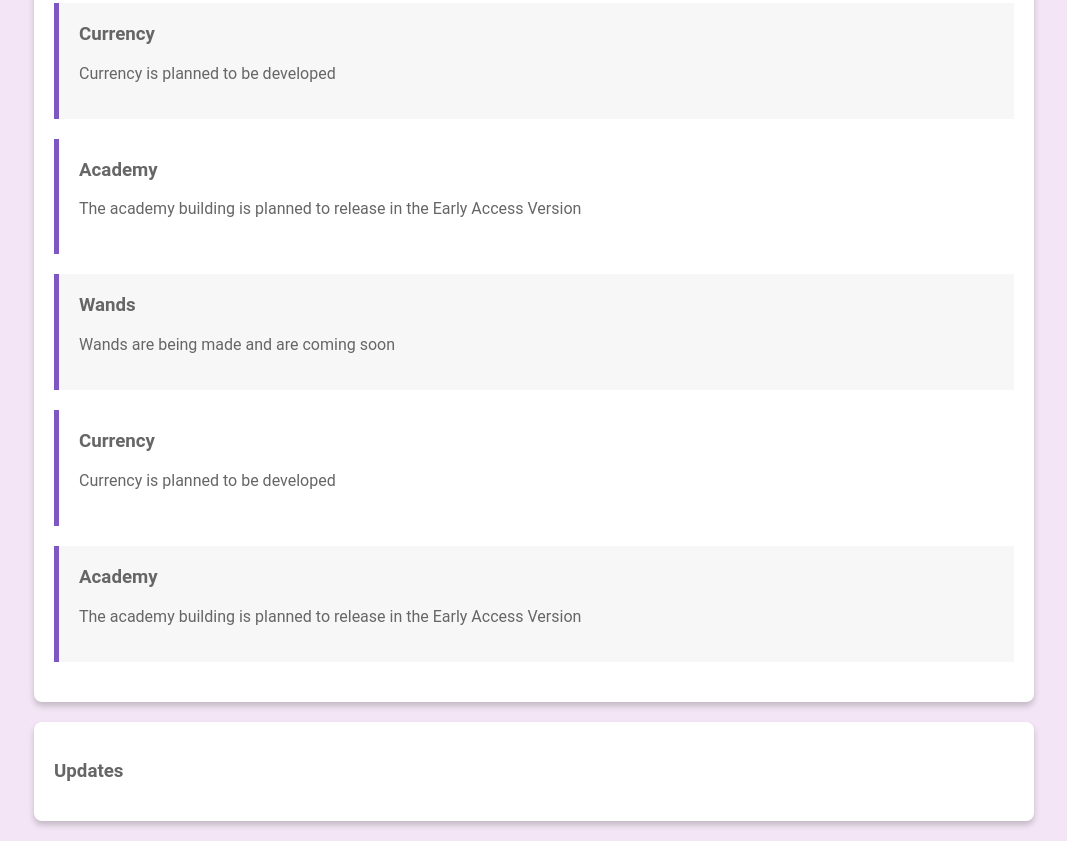
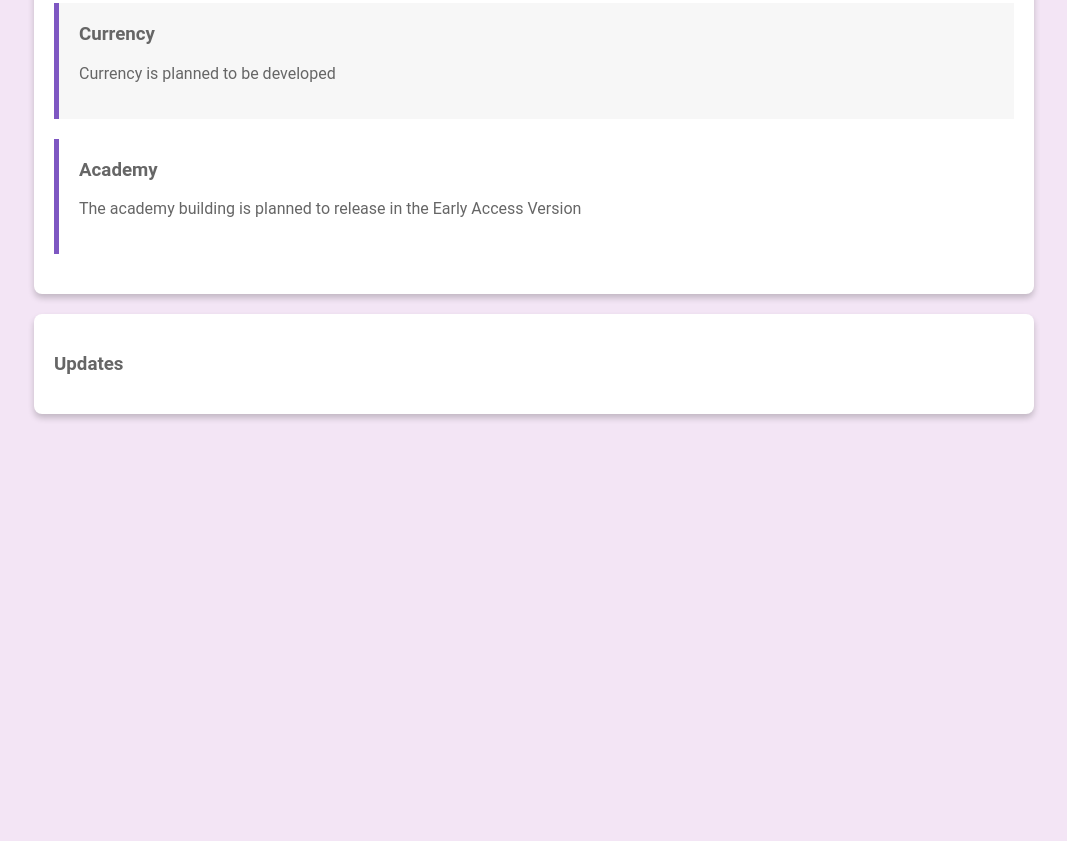
Before and after one commit to IllusionaryAcademy/RoRank, a plain HTML site: page index.html in a window 1280 px wide. Shown: the part 360-1201 px from the top of the page, without its empty margins (106-1173 px from the left). After the commit the page ends 800 px from the top, so only its background shows below. Drawn offline with Linux system fonts and the light colour scheme.

Commit message:
Update index.html

```diff
--- a/index.html
+++ b/index.html
@@ -28,19 +28,6 @@
             <h3>Academy</h3>
             <p>The academy building is planned to release in the Early Access Version</p>
         </article>
-                <article class="diary-entry">
-            <h3>Wands</h3>
-            <p>Wands are being made and are coming soon</p>
-        </article>
-        <!-- Continue with more entries -->
-        <article class="diary-entry">
-            <h3>Currency</h3>
-            <p>Currency is planned to be developed</p>
-        </article>
-        <article class="diary-entry">
-            <h3>Academy</h3>
-            <p>The academy building is planned to release in the Early Access Version</p>
-        </article>
     </section>
 
     <section id="fixes-updates">
```
